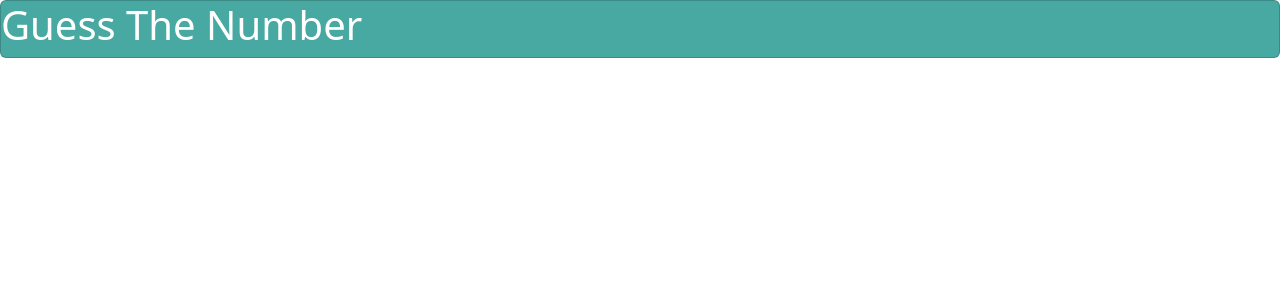
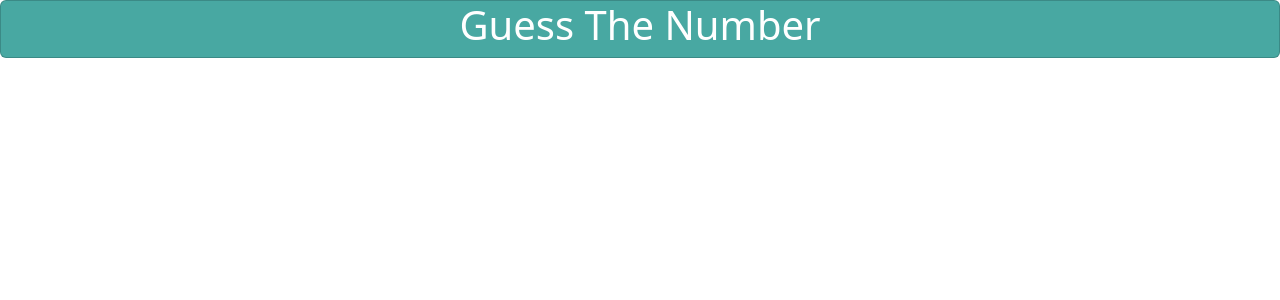
Before and after one commit to AndrewIMLEx/Learning-Project, a React app: page / in a window 1280 px wide. Shown: the top 300 px of the page. Built offline with nearby package versions, Linux system fonts and the light colour scheme.

Commit message:
center header

```diff
--- a/src/style.css
+++ b/src/style.css
@@ -2,5 +2,6 @@
     background-color : #48A8A2;}
 
 h1 {
-    color:white
+    color:white;
+    text-align: center;
 }
```
